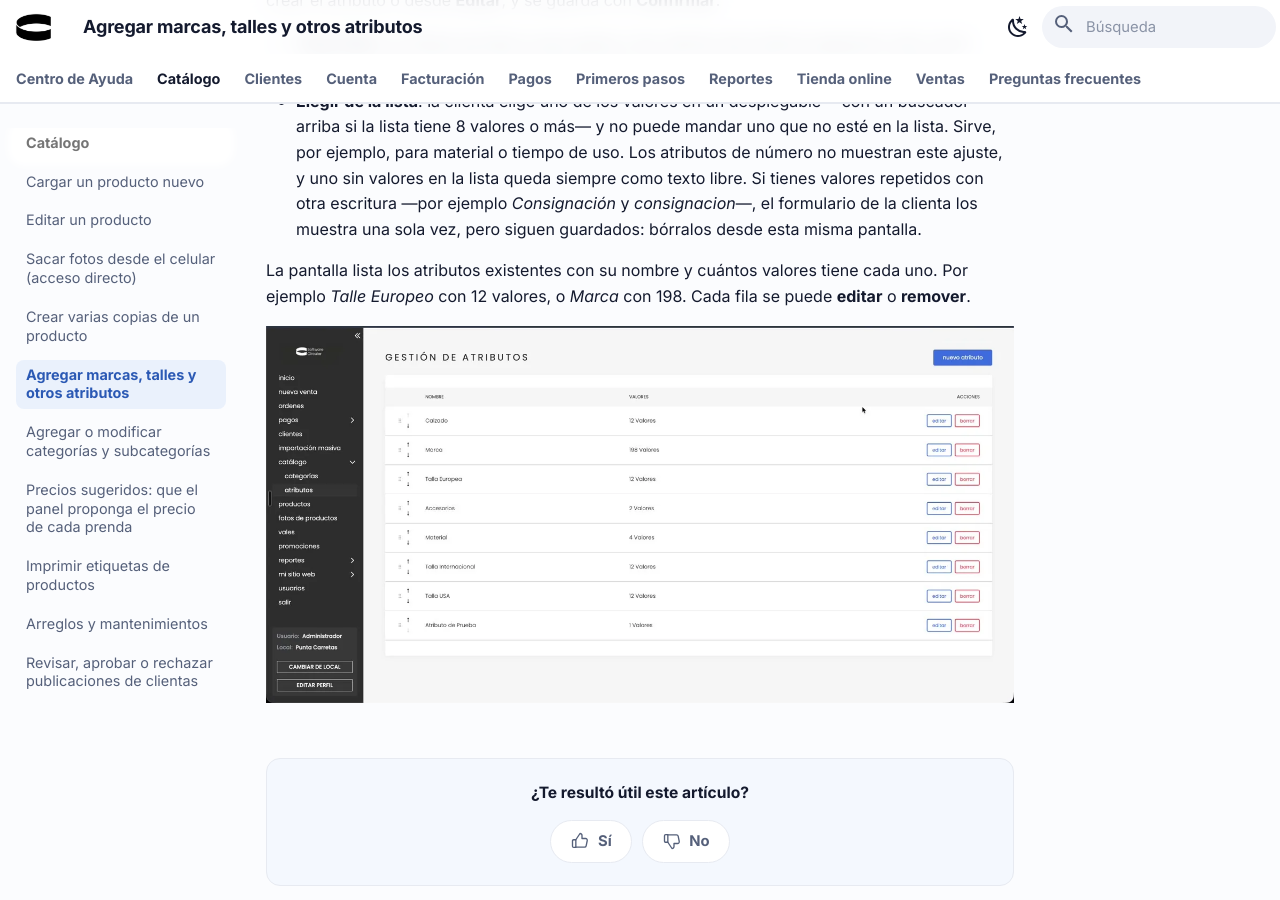
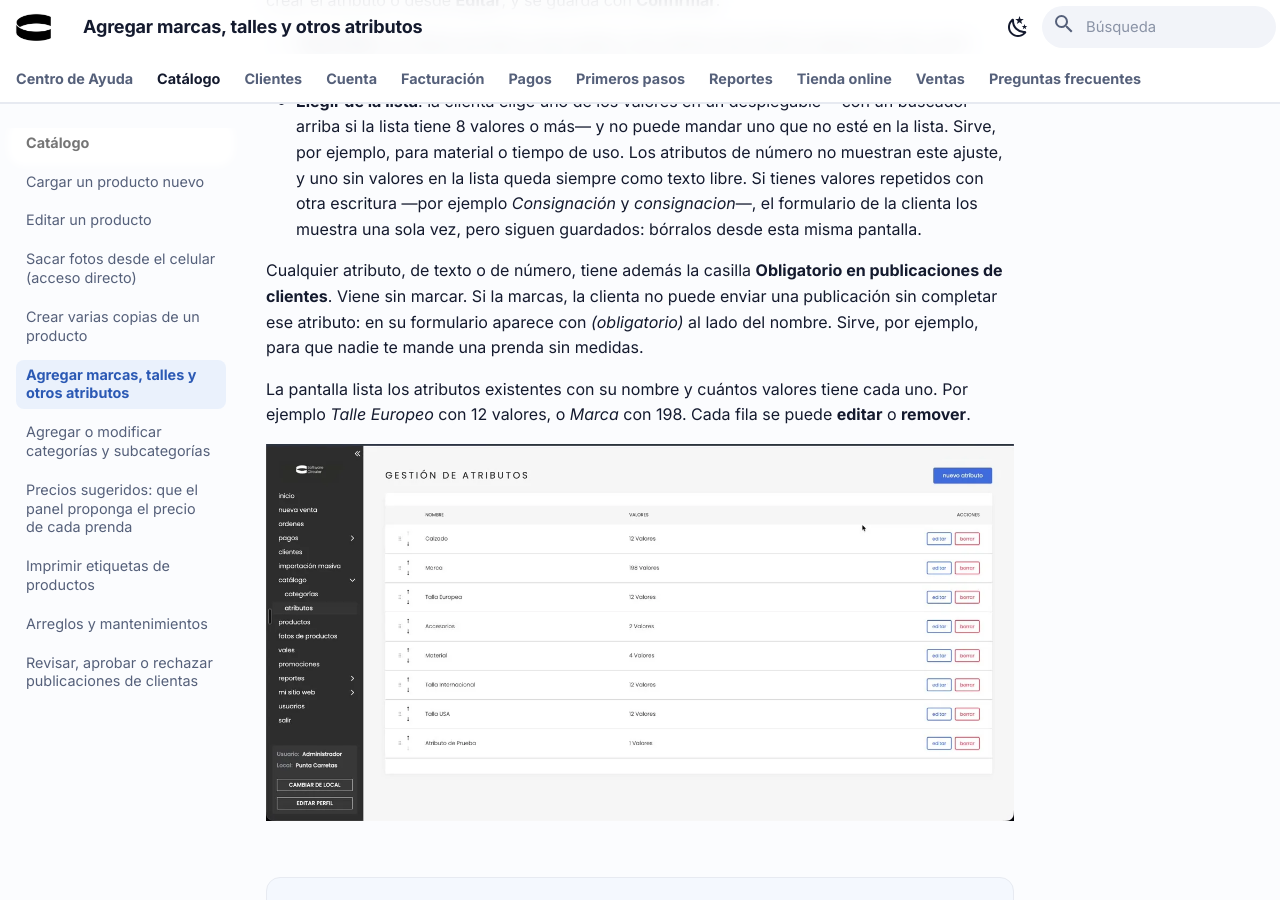
Before and after one commit to CircularSoftware/sc-docs, an MkDocs documentation site: the page built from docs/catalogo/atributos.md, in a window 1280 px wide and 900 px high, scrolled down 626 px. Built offline with MkDocs 1.6.1 and Material for MkDocs 9.7.7, drawn with Linux system fonts in a browser that asks for light colours.

Commit message:
docs: sync from Notion [skip ci]

```diff
--- a/docs/catalogo/atributos.md
+++ b/docs/catalogo/atributos.md
@@ -7,7 +7,8 @@ aliases: no aparece la marca, falta el talle, no me deja escribir el material, t
   americanos, agregar color, solo hay menú desplegable, atributo numérico, atributo
   con decimales, largo en centímetros, no me deja cambiar el tipo del atributo, tipo
   de atributo, publicaciones de clientes, la clienta no puede escribir el valor, elegir
-  de la lista, texto libre
+  de la lista, texto libre, atributo obligatorio, que las medidas sean obligatorias,
+  la clienta no completa las medidas
 ---
 
 # Agregar marcas, talles y otros atributos
@@ -27,8 +28,10 @@ Si tus clientas proponen productos desde su cuenta en la web, cada atributo de t
 - **Elegir de la lista**: la clienta elige uno de los valores en un desplegable —con un buscador arriba si la lista tiene 8 valores o más— y no puede mandar uno que no esté en la lista. Sirve, por ejemplo, para material o tiempo de uso.
 Los atributos de número no muestran este ajuste, y uno sin valores en la lista queda siempre como texto libre. Si tienes valores repetidos con otra escritura —por ejemplo *Consignación* y *consignacion*—, el formulario de la clienta los muestra una sola vez, pero siguen guardados: bórralos desde esta misma pantalla.
 
+Cualquier atributo, de texto o de número, tiene además la casilla **Obligatorio en publicaciones de clientes**. Viene sin marcar. Si la marcas, la clienta no puede enviar una publicación sin completar ese atributo: en su formulario aparece con *(obligatorio)* al lado del nombre. Sirve, por ejemplo, para que nadie te mande una prenda sin medidas.
+
 La pantalla lista los atributos existentes con su nombre y cuántos valores tiene cada uno. Por ejemplo *Talle Europeo* con 12 valores, o *Marca* con 198. Cada fila se puede **editar** o **remover**.
 
 ![Gestión de atributos](/assets/atributos/3d79926ab004.webp)
 
-<p class="doc-aliases" markdown>Términos relacionados: no aparece la marca, falta el talle, no me deja escribir el material, talles americanos, agregar color, solo hay menú desplegable, atributo numérico, atributo con decimales, largo en centímetros, no me deja cambiar el tipo del atributo, tipo de atributo, publicaciones de clientes, la clienta no puede escribir el valor, elegir de la lista, texto libre</p>
+<p class="doc-aliases" markdown>Términos relacionados: no aparece la marca, falta el talle, no me deja escribir el material, talles americanos, agregar color, solo hay menú desplegable, atributo numérico, atributo con decimales, largo en centímetros, no me deja cambiar el tipo del atributo, tipo de atributo, publicaciones de clientes, la clienta no puede escribir el valor, elegir de la lista, texto libre, atributo obligatorio, que las medidas sean obligatorias, la clienta no completa las medidas</p>
```
Also changed, not shown: docs/tienda-online/activar-publicaciones-clientes.md (+2 -0 lines).
